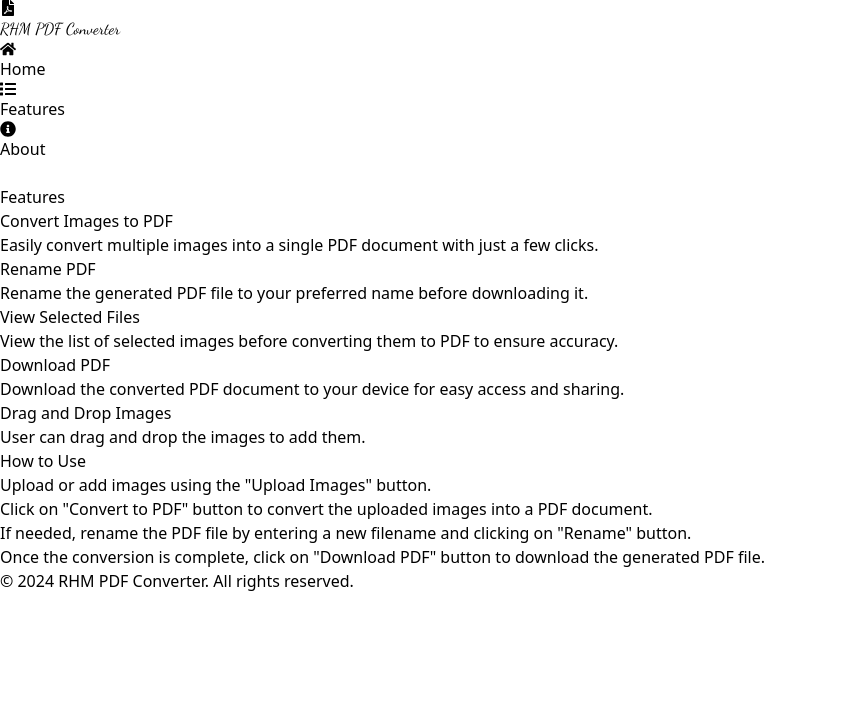
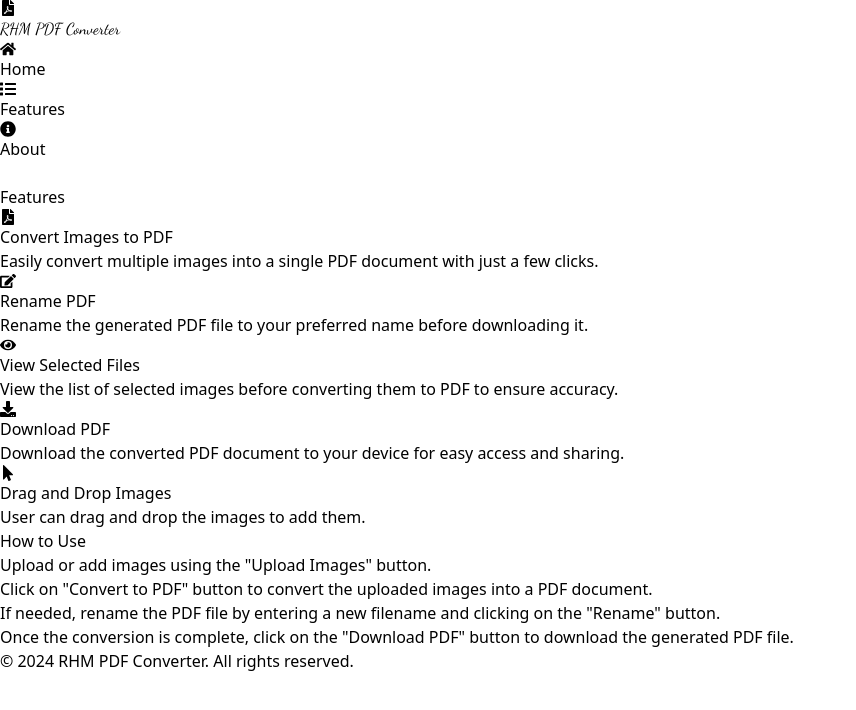
Before and after one commit to CaptainMASUD/rocks-pdf-converter, a React (Vite) app: page /features in a window 1280 px wide. Shown: the top 710 px of the page, without its empty margins (0-856 px from the left). Built offline with nearby package versions, Linux system fonts and the light colour scheme.

Commit message:
upgrade 1.0.2

```diff
--- a/src/Components/About/About.jsx
+++ b/src/Components/About/About.jsx
@@ -1,36 +1,65 @@
 import React from 'react';
 import github from '../../images/github.png';
-let masud = "https://avatars.githubusercontent.com/u/108082819?v=4"
+import { FaEnvelope } from 'react-icons/fa';
+import { motion } from 'framer-motion';
 
-function About() {
+const masud = "https://avatars.githubusercontent.com/u/108082819?v=4";
+
+const About = () => {
   return (
-    <div className="container mx-auto px-4 py-8 max-w-md duration-500"> {/* Reduced max width to md */}
-      <div className="bg-[#704264] rounded-lg shadow-lg p-6 ">
-        <div className="flex items-center justify-center flex-col  ">
+    <motion.div
+      initial={{ opacity: 0 }}
+      animate={{ opacity: 1 }}
+      transition={{ duration: 0.8 }}
+      className="container mx-auto px-4 py-8 max-w-md duration-500"
+    >
+      <motion.div
+        initial={{ y: -20 }}
+        animate={{ y: 0 }}
+        transition={{ delay: 0.2, duration: 0.5 }}
+        className="bg-[#704264] rounded-lg shadow-lg p-6"
+      >
+        <div className="flex flex-col items-center">
           {/* Profile Image */}
-          <img src={masud} alt="Masudul Alam" className="w-28 h-28 rounded-full shadow-lg mb-4 md:mb-0" /> {/* Reduced image size */}
+          <img
+            src={masud}
+            alt="Masudul Alam"
+            className="w-28 h-28 rounded-full shadow-lg mb-4"
+          />
 
           {/* Profile Details */}
-          <div className="md:ml-6 text-center md:text-left ">
-            <h2 className="text-2xl font-bold mb-2 text-center text-white">Masudul Alam</h2> {/* Reduced font size */}
-            <p className="text-lg text-white text-center mb-2">Web Developer</p>
+          <div className="text-center">
+            <h2 className="text-2xl font-bold mb-2 text-white">Masudul Alam</h2>
+            <p className="text-lg text-white mb-2">Web Developer</p>
             <p className="text-lg text-white mb-4">Daffodil International University</p>
 
-            <div className="flex justify-center  md:justify-center ">
+            <div className="flex justify-center space-x-4">
               {/* GitHub Button */}
-              <a href="https://github.com/CaptainMASUD" target="_blank" rel="noopener noreferrer" className="bg-gray-800 duration-500 flex flex-row text-white font-bold py-2 px-4 rounded hover:bg-gray-900 mr-4">
-                <img className='w-6 h-6' src={github} alt="" /> &nbsp; GitHub
-              </a>
+              <motion.a
+                whileHover={{ scale: 1.1 }}
+                href="https://github.com/CaptainMASUD"
+                target="_blank"
+                rel="noopener noreferrer"
+                className="bg-gray-800 flex items-center text-white font-bold py-2 px-4 rounded hover:bg-gray-900"
+              >
+                <img className="w-6 h-6 mr-2" src={github} alt="GitHub" />
+                GitHub
+              </motion.a>
               {/* Contact Button */}
-              <a href="mailto:masudulalam972@gmail.com" className="bg-[#824D74] text-white hover:bg-[#9B3922] duration-500 border border-white w-24 text-center hover:border-transparent drop-shadow-md font-bold py-2 px-4 h-10 mx-auto w-32 rounded ">
+              <motion.a
+                whileHover={{ scale: 1.1 }}
+                href="mailto:masudulalam972@gmail.com"
+                className="bg-[#824D74] flex items-center text-white hover:bg-[#9B3922] duration-500 border border-white text-center hover:border-transparent drop-shadow-md font-bold py-2 px-4 rounded"
+              >
+                <FaEnvelope className="mr-2" />
                 Contact
-              </a>
+              </motion.a>
             </div>
           </div>
         </div>
-      </div>
-    </div>
+      </motion.div>
+    </motion.div>
   );
-}
+};
 
 export default About;
--- a/src/Components/Features/Feature.jsx
+++ b/src/Components/Features/Feature.jsx
@@ -1,57 +1,65 @@
 import React from 'react';
+import { FaFilePdf, FaImages, FaEye, FaDownload, FaEdit, FaMousePointer } from 'react-icons/fa';
+import { motion } from 'framer-motion';
 
-function Feature() {
+const Feature = () => {
+  const featureData = [
+    { title: "Convert Images to PDF", description: "Easily convert multiple images into a single PDF document with just a few clicks.", icon: FaFilePdf },
+    { title: "Rename PDF", description: "Rename the generated PDF file to your preferred name before downloading it.", icon: FaEdit },
+    { title: "View Selected Files", description: "View the list of selected images before converting them to PDF to ensure accuracy.", icon: FaEye },
+    { title: "Download PDF", description: "Download the converted PDF document to your device for easy access and sharing.", icon: FaDownload },
+    { title: "Drag and Drop Images", description: "User can drag and drop the images to add them.", icon: FaMousePointer },
+  ];
+
   return (
     <div className="container mx-auto px-4 py-8 duration-500">
-      <h2 className="text-3xl font-bold mb-4 text-white text-center">Features</h2>
-      <div className="grid grid-cols-1 md:grid-cols-2 lg:grid-cols-3 gap-4">
-        {/* Feature 1: Convert images to PDF */}
-        <div className="bg-[#824D74] p-6 rounded-lg shadow-lg">
-          <h3 className="text-2xl font-semibold mb-4 text-white">Convert Images to PDF</h3>
-          <p className="text-lg text-gray-300">
-            Easily convert multiple images into a single PDF document with just a few clicks.
-          </p>
-        </div>
-        {/* Feature 2: Rename PDF */}
-        <div className="bg-[#824D74] p-6 rounded-lg shadow-lg">
-          <h3 className="text-2xl font-semibold mb-4 text-white">Rename PDF</h3>
-          <p className="text-lg text-gray-300">
-            Rename the generated PDF file to your preferred name before downloading it.
-          </p>
-        </div>
-        {/* Feature 3: View Selected Files */}
-        <div className="bg-[#824D74] p-6 rounded-lg shadow-lg">
-          <h3 className="text-2xl font-semibold mb-4 text-white">View Selected Files</h3>
-          <p className="text-lg text-gray-300">
-            View the list of selected images before converting them to PDF to ensure accuracy.
-          </p>
-        </div>
-        {/* Feature 4: Download PDF */}
-        <div className="bg-[#824D74] p-6 rounded-lg shadow-lg">
-          <h3 className="text-2xl font-semibold mb-4 text-white">Download PDF</h3>
-          <p className="text-lg text-gray-300">
-            Download the converted PDF document to your device for easy access and sharing.
-          </p>
-        </div>
-        {/* Feature 5: darg and drop PDF */}
-        <div className="bg-[#824D74] p-6 rounded-lg shadow-lg">
-          <h3 className="text-2xl font-semibold mb-4 text-white">Drag and Drop Images</h3>
-          <p className="text-lg text-gray-300">
-            User can drag and drop the images to add them.
-          </p>
-        </div>
-      </div>
-      <div className="mt-8 text-white">
+      <motion.h2
+        initial={{ opacity: 0, y: -20 }}
+        animate={{ opacity: 1, y: 0 }}
+        transition={{ duration: 0.5 }}
+        className="text-3xl font-bold mb-4 text-white text-center"
+      >
+        Features
+      </motion.h2>
+      <motion.div
+        initial="hidden"
+        animate="visible"
+        variants={{
+          hidden: { opacity: 0, scale: 0.8 },
+          visible: { opacity: 1, scale: 1, transition: { delay: 0.1, duration: 0.5 } }
+        }}
+        className="grid grid-cols-1 md:grid-cols-2 lg:grid-cols-3 gap-4"
+      >
+        {featureData.map((feature, index) => (
+          <motion.div
+            key={index}
+            initial={{ opacity: 0, y: 20 }}
+            animate={{ opacity: 1, y: 0 }}
+            transition={{ delay: index * 0.2, duration: 0.5 }}
+            className="bg-[#824D74] p-6 rounded-lg shadow-lg"
+          >
+            <feature.icon className="text-white text-3xl mb-4" />
+            <h3 className="text-2xl font-semibold mb-4 text-white">{feature.title}</h3>
+            <p className="text-lg text-gray-300">{feature.description}</p>
+          </motion.div>
+        ))}
+      </motion.div>
+      <motion.div
+        initial={{ opacity: 0, y: 20 }}
+        animate={{ opacity: 1, y: 0 }}
+        transition={{ delay: 1, duration: 0.5 }}
+        className="mt-8 text-white"
+      >
         <h2 className="text-3xl font-bold mb-4">How to Use</h2>
         <ul className="list-disc pl-6">
           <li>Upload or add images using the "Upload Images" button.</li>
           <li>Click on "Convert to PDF" button to convert the uploaded images into a PDF document.</li>
-          <li>If needed, rename the PDF file by entering a new filename and clicking on "Rename" button.</li>
-          <li>Once the conversion is complete, click on "Download PDF" button to download the generated PDF file.</li>
+          <li>If needed, rename the PDF file by entering a new filename and clicking on the "Rename" button.</li>
+          <li>Once the conversion is complete, click on the "Download PDF" button to download the generated PDF file.</li>
         </ul>
-      </div>
+      </motion.div>
     </div>
   );
-}
+};
 
 export default Feature;
```
